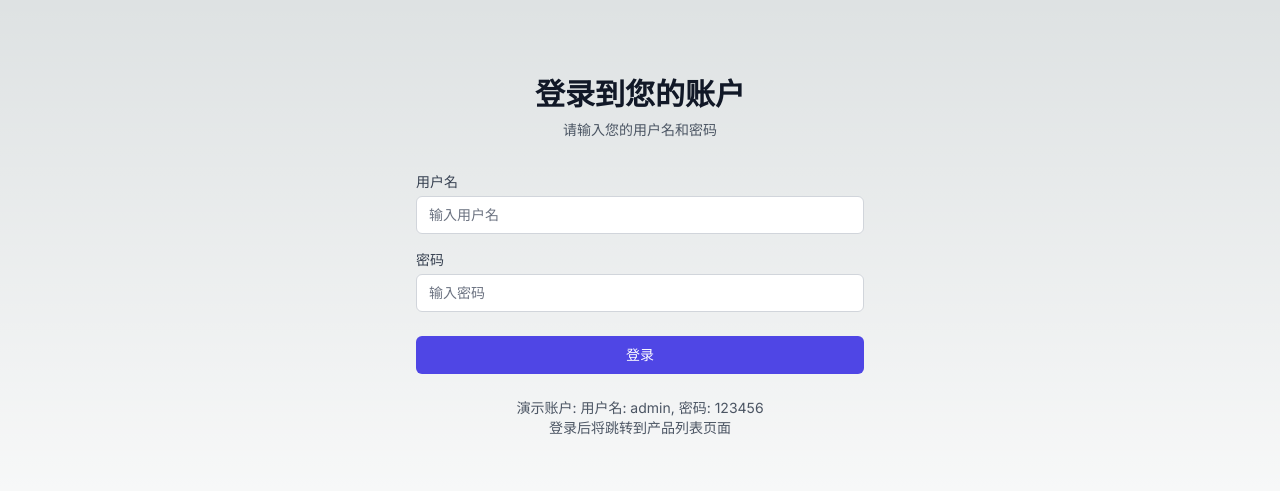
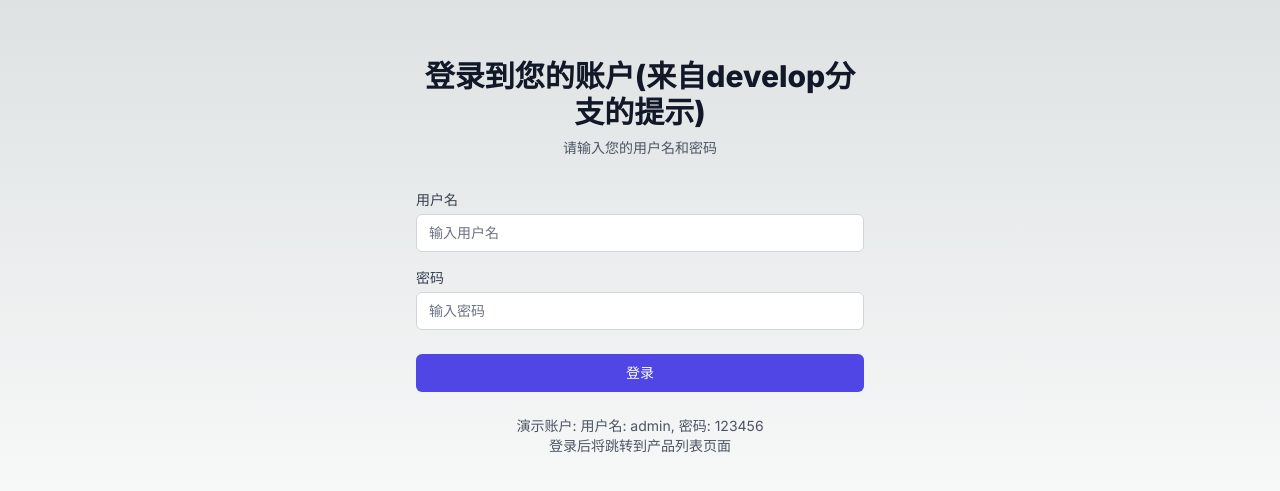
Before and after one commit to zhong0591/nextjs, a Next.js app: page / in a window 1280 px wide. Shown: the part 155-646 px from the top of the page. Built offline with nearby package versions, Linux system fonts and the light colour scheme.

Commit message:
测试发布分支

```diff
--- a/src/app/page.tsx
+++ b/src/app/page.tsx
@@ -27,7 +27,7 @@ export default function Home() {
       <div className="w-full max-w-md space-y-8">
         <div>
           <h2 className="mt-6 text-center text-3xl font-extrabold text-gray-900">
-            登录到您的账户
+            登录到您的账户(来自develop分支的提示)
           </h2>
           <p className="mt-2 text-center text-sm text-gray-600">
             请输入您的用户名和密码
```
Also changed, not shown: 1 other file (tests, documents, lock files or other folders).
